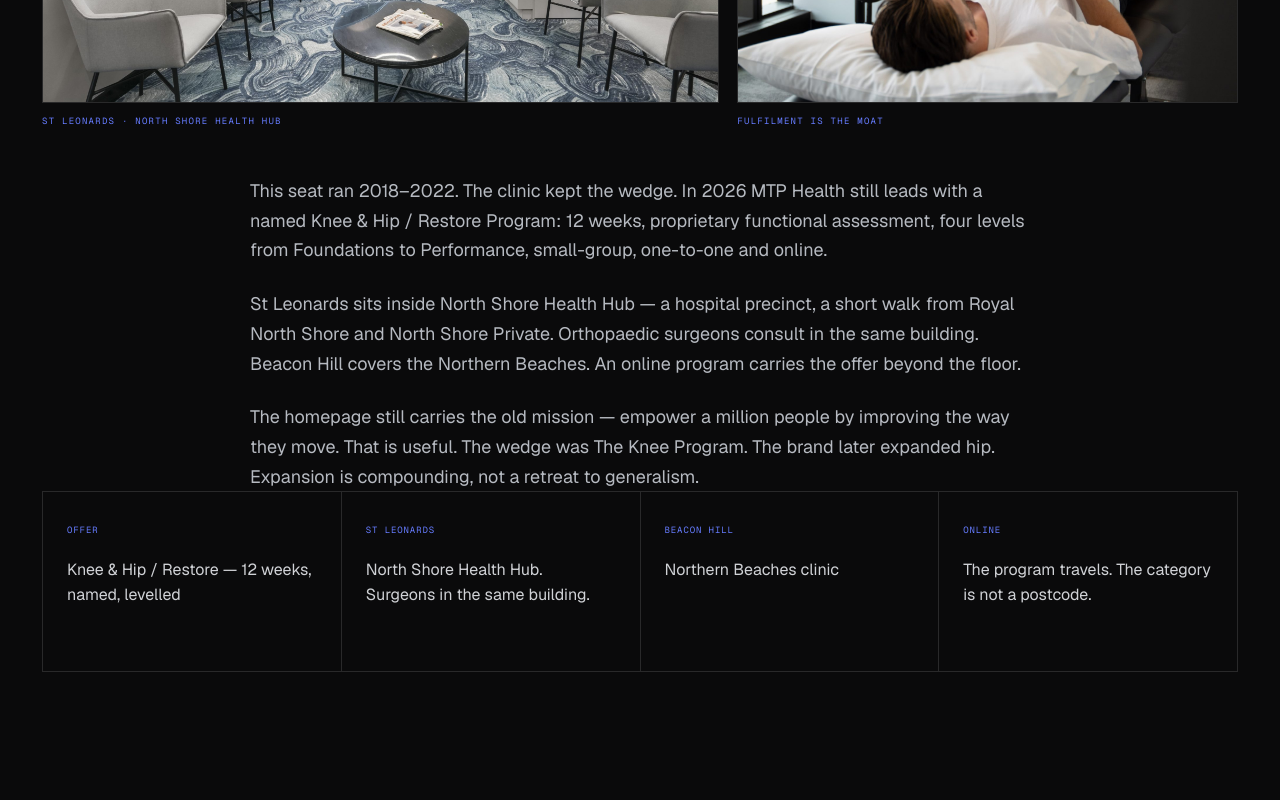
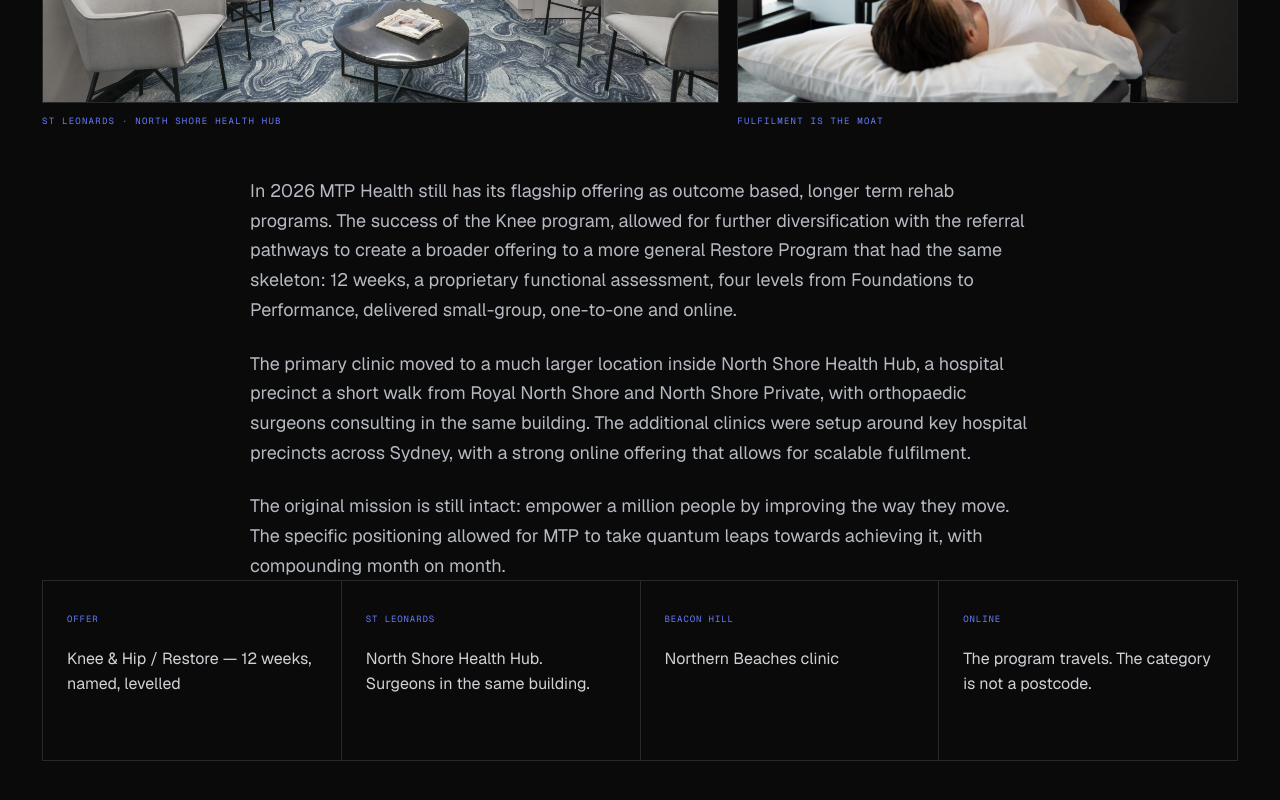
Before and after one commit to beniskillen/Growth-Labs, a Next.js app: page /work/mtp-health in a window 1280 px wide. Shown: the part 11200-12000 px from the top of the page. Built offline with nearby package versions, Linux system fonts and the light colour scheme.

Commit message:
Update the MTP Health 2026 closing copy around Restore and precinct clinics.

```diff
--- a/app/work/mtp-health/copy.ts
+++ b/app/work/mtp-health/copy.ts
@@ -197,9 +197,9 @@
   eyebrow: "WHERE THEY ARE NOW",
   title: "A quantum leap in business.",
   copy: [
-    "This seat ran 2018–2022. The clinic kept the wedge. In 2026 MTP Health still leads with a named Knee & Hip / Restore Program: 12 weeks, proprietary functional assessment, four levels from Foundations to Performance, small-group, one-to-one and online.",
-    "St Leonards sits inside North Shore Health Hub — a hospital precinct, a short walk from Royal North Shore and North Shore Private. Orthopaedic surgeons consult in the same building. Beacon Hill covers the Northern Beaches. An online program carries the offer beyond the floor.",
-    "The homepage still carries the old mission — empower a million people by improving the way they move. That is useful. The wedge was The Knee Program. The brand later expanded hip. Expansion is compounding, not a retreat to generalism.",
+    "In 2026 MTP Health still has its flagship offering as outcome based, longer term rehab programs. The success of the Knee program, allowed for further diversification with the referral pathways to create a broader offering to a more general Restore Program that had the same skeleton: 12 weeks, a proprietary functional assessment, four levels from Foundations to Performance, delivered small-group, one-to-one and online.",
+    "The primary clinic moved to a much larger location inside North Shore Health Hub, a hospital precinct a short walk from Royal North Shore and North Shore Private, with orthopaedic surgeons consulting in the same building. The additional clinics were setup around key hospital precincts across Sydney, with a strong online offering that allows for scalable fulfilment.",
+    "The original mission is still intact: empower a million people by improving the way they move. The specific positioning allowed for MTP to take quantum leaps towards achieving it, with compounding month on month.",
   ],
   facts: [
     ["Offer", "Knee & Hip / Restore — 12 weeks, named, levelled"],
```
